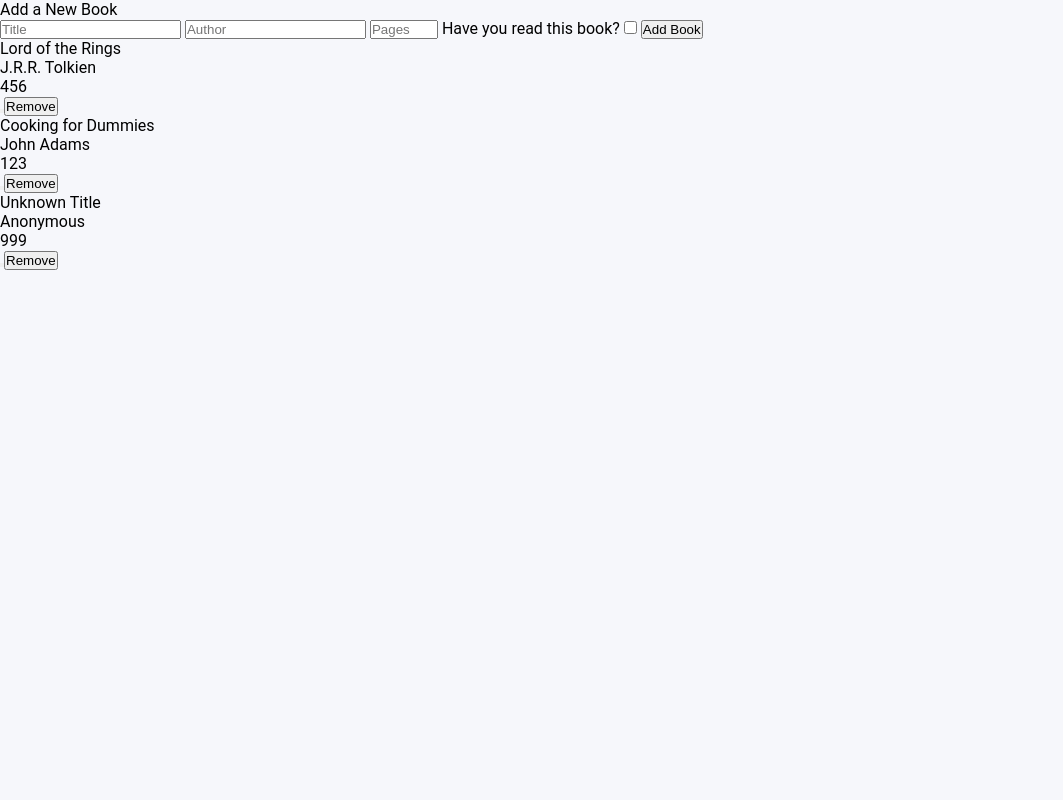
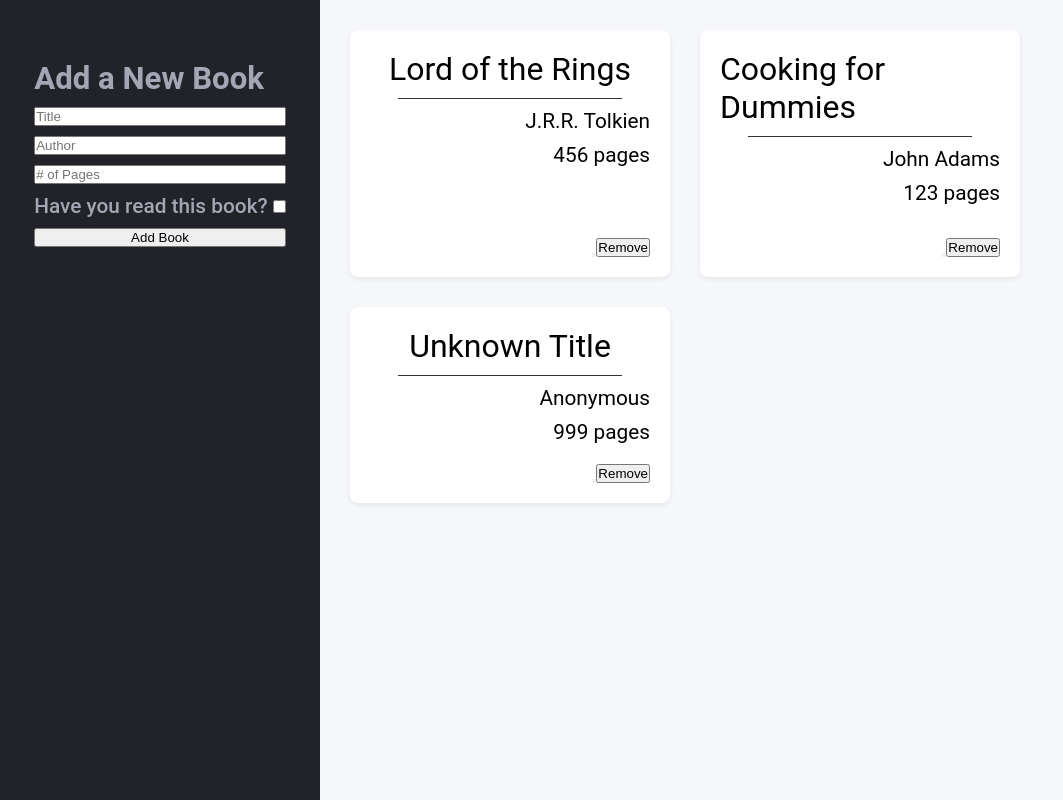
Before and after one commit to jakemcco/odin-library, a plain HTML site: page index.html in a window 1280 px wide. Shown: the whole page, without its empty margins (0-1063 px from the left). Drawn offline with Linux system fonts and the light colour scheme.

Commit message:
Add layout/styling for form and book cards

```diff
--- a/index.html
+++ b/index.html
@@ -9,9 +9,10 @@
     <script src="library.js" defer></script>
 </head>
 <body>
+    <div id="sidebar">
         <div id="add-book-form-container">
             <form id="add-book-form" name="add-book-form">
-            <legend>Add a New Book</legend>
+                <legend><h2>Add a New Book</h2></legend>
                 <label for = "add-book-title" hidden>Title</label>
                 <input
                     type = "text"
@@ -33,21 +34,25 @@
                 <label for = "add-book-pagecount" hidden>Number of Pages</label>
                 <input
                     type = "number"
+                    inputmode = "numeric"
                     id = "add-book-pagecount"
                     name = pagecount
-                placeholder = "Pages"
+                    placeholder = "# of Pages"
                     required
                     min = 0
                     max = "9999"
                 />
+                <div class="is-read">
                     <label for = "add-book-is-read-status">Have you read this book?</label>
                     <input
                         type = "checkbox"
                         id = "add-book-is-read-status"
                         name = "is-read-status"
                     />
+                </div>
                 <button class="btn btn-add-book" type="submit">Add Book</button>
             </form>
+        </div>
     </div>
     <div id="library-grid">
 
--- a/library.js
+++ b/library.js
@@ -62,6 +62,10 @@ function createBookCard(book) {
                     classList: 'book-title',
                     textContent: `${book.title}`
                     })
+    const cardDividerH = Object.assign(document.createElement('div'),
+                    {
+                    classList: 'card-divider-h'
+                    })
     const author = Object.assign(document.createElement('p'),
                     {
                     classList: 'book-author',
@@ -70,7 +74,7 @@ function createBookCard(book) {
     const pageCount = Object.assign(document.createElement('p'),
                     {
                     classList: 'book-pagecount',
-                    textContent: `${book.pageCount}`
+                    textContent: `${book.pageCount} pages`
                     })
     const cardButtons = Object.assign(document.createElement('div'),
                     {
@@ -90,7 +94,7 @@ function createBookCard(book) {
                     })
 
     //append works similarly to appendChild but accepts multiple arguments
-    bookInfo.append(title, author, pageCount)
+    bookInfo.append(title, cardDividerH, author, pageCount)
     cardButtons.append(bookReadStatusBtn, removeBookBtn)
     bookCard.append(bookInfo, cardButtons)
     libraryGrid.append(bookCard)
--- a/style.css
+++ b/style.css
@@ -19,4 +19,94 @@ body {
    font-family: Roboto, sans-serif;
    min-height: 100vh;
    height: 100%;
+   display: grid;
+   grid-template-columns: clamp(320px, 25%, 360px) 1fr;
 }
+
+
+/* SIDEBAR */
+#sidebar {
+   grid-column-start: 1;
+   background: var(--dark-background);
+   color: #a4a6b3;
+   padding-top: 0.35rem;
+   user-select: none;
+   position: relative;
+
+   display: flex;
+   flex-direction: column;
+   justify-content: flex-start;
+   align-items: center;
+   padding: 30px;
+   gap: 30px;
+   font-size: 1.3rem;
+   font-weight: 500;
+}
+
+#add-book-form {
+   margin-top: 30px;
+   display: flex;
+   flex-direction: column;
+   justify-content: flex-start;
+   align-items: stretch;
+   gap: 10px;
+}
+
+/* MAIN */
+
+#library-grid {
+   display: grid;
+   grid-template-columns: repeat(auto-fit, minmax(250px, 320px));
+   grid-auto-rows: max-content;
+   gap: 30px;
+   padding: 30px;
+
+}
+
+.book-card {
+   background-color: rgb(255, 255, 255);
+   border-radius: 8px;
+   box-shadow: 0px 2px 5px rgba(0, 0, 0, 0.075);
+
+   display: grid;
+   grid-template-rows: 3fr 1fr;
+   padding: 20px;
+   transition: all 0.4s;
+}
+
+.book-info-container {
+   display:flex;
+   flex-direction: column;
+   justify-content: flex-start;
+   align-items: flex-end;
+   gap: 10px;
+}
+
+.book-title {
+   flex:0;
+   align-self: center;
+   font-size: 2rem;
+}
+
+.card-divider-h {
+   align-self: center;
+   background-color: rgb(51, 51, 53);
+   height: 1px;
+   width: 80%;
+ }
+
+.book-author, .book-pagecount {
+   font-size: 1.3rem;
+}
+
+.card-btn-container {
+   display: flex;
+   justify-content: flex-end;
+   align-items: flex-end;
+}
+
+.form-divider-h {
+   background-color: rgb(219, 221, 231);
+   height: 1px;
+   width: 100%;
+ }
```
Lines whose indentation alone changed are shown as unchanged.
